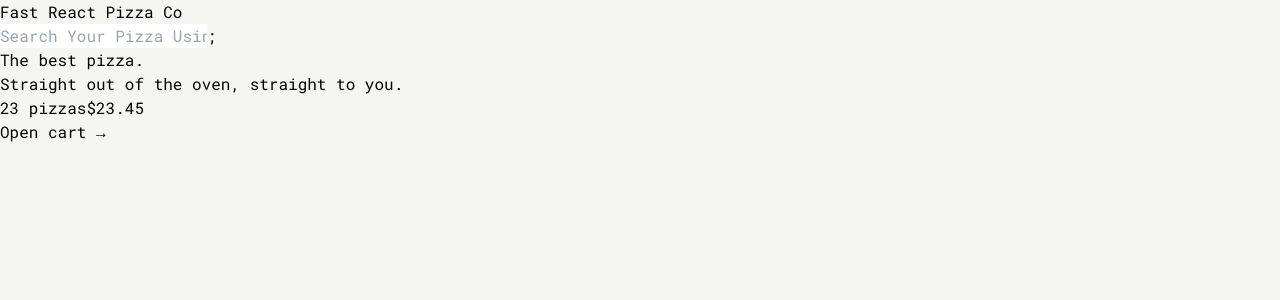
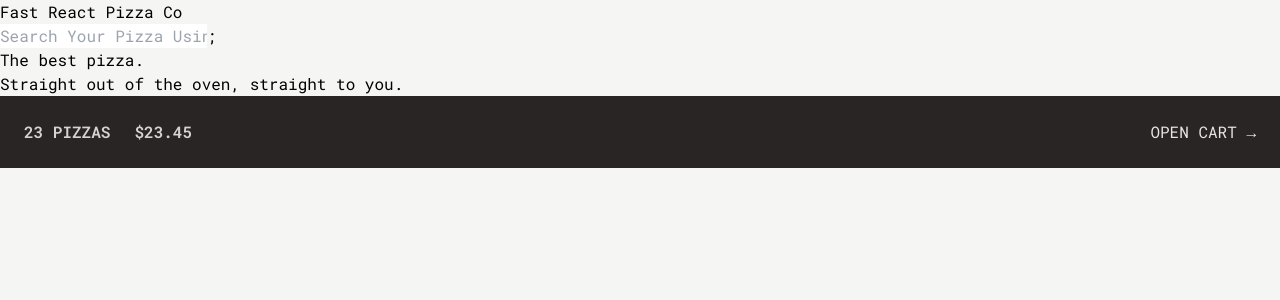
Before and after one commit to shafaqarefin/FastPizzaWebApp, a React (Vite) app: page / in a window 1280 px wide. Shown: the top 300 px of the page. Built offline with nearby package versions, Linux system fonts and the light colour scheme.

Commit message:
Added new styling to cart

```diff
--- a/src/features/cart/CartOverview.jsx
+++ b/src/features/cart/CartOverview.jsx
@@ -1,13 +1,13 @@
-import { Link } from "react-router-dom";
+import { Link } from 'react-router-dom';
 
 function CartOverview() {
   return (
-    <div>
-      <p>
+    <div className="flex items-center justify-between bg-stone-800 p-4 text-sm uppercase text-stone-200 sm:p-6 md:text-base">
+      <p className="space-x-4 font-semibold text-stone-300 sm:space-x-6">
         <span>23 pizzas</span>
         <span>$23.45</span>
       </p>
-      <Link to="/cart">Open cart &rarr;</Link>{" "}
+      <Link to="/cart">Open cart &rarr;</Link>
     </div>
   );
 }
```
